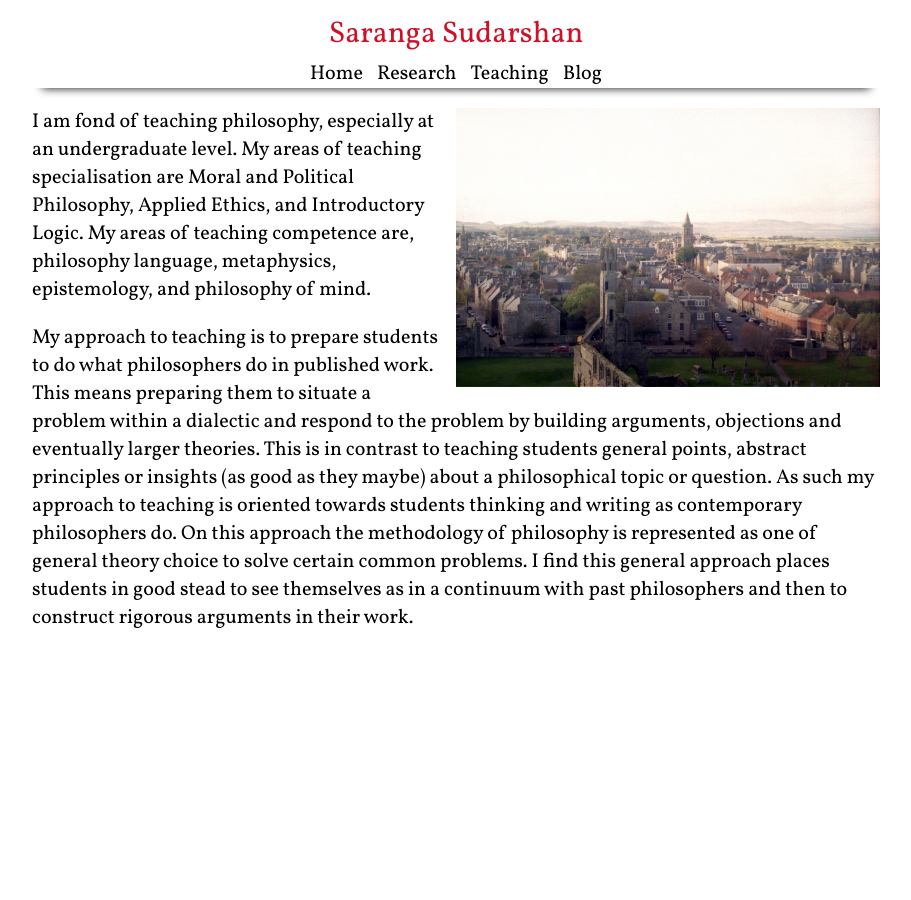
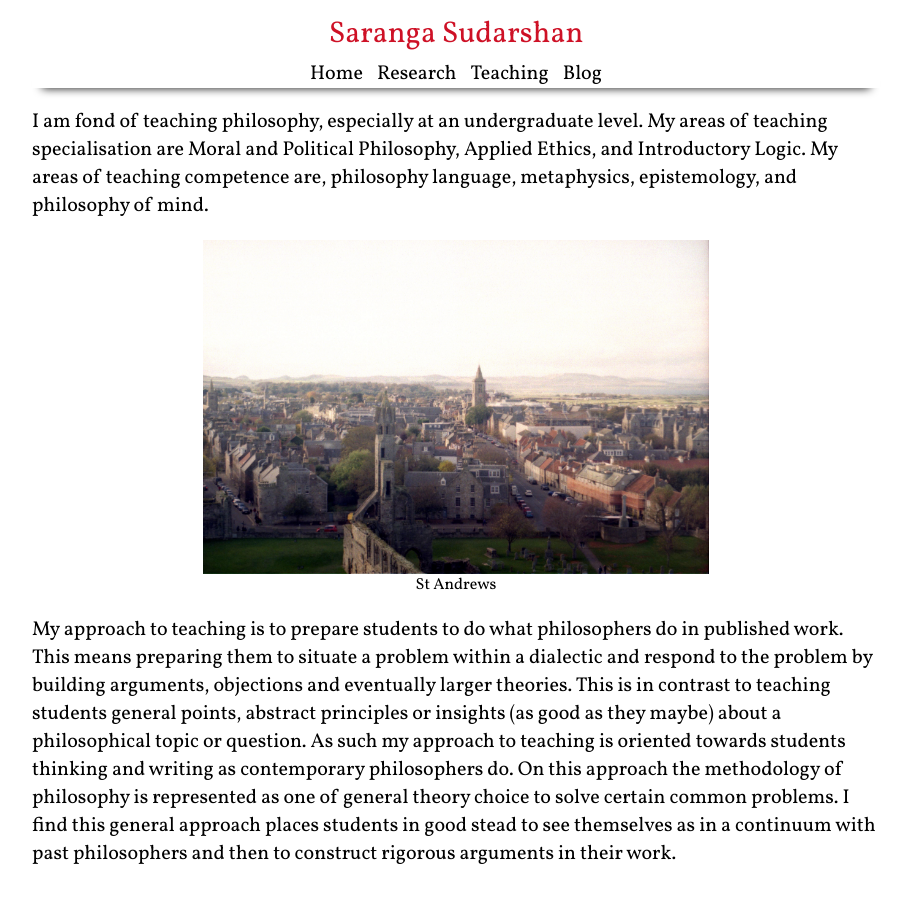
Before and after one commit to nsaranga/saranga.github.io, a Jekyll site: the page built from teaching.md, in a window 1280 px wide. Shown: the whole page, without its empty margins (184-1095 px from the left). Built offline with Jekyll 4.4.1, drawn with Linux system fonts in a browser that asks for light colours.

Commit message:
changes to file

```diff
--- a/assets/sswp.css
+++ b/assets/sswp.css
@@ -23,7 +23,7 @@ h1, h2{font-family:Vollkorn;font-weight:400;}
 p, li{font-family:Vollkorn;font-weight:400;font-size:20px;text-align:left;}
 a{color:#ce1126;font-family:Vollkorn;font-weight:400;text-decoration:none}
 a:hover{color:#ce1126;text-decoration:underline}
-img{max-width:66%;height:auto;}
+img{max-width:66%;height:auto;margin-left: auto;margin-right: auto;display:block;}
 @media only screen and (max-width: 600px) {img{max-width:100%;height:auto;}}
 
 /*
--- a/teaching.md
+++ b/teaching.md
@@ -4,7 +4,12 @@ title: Teaching
 permalink: /teaching/
 ---
 
-![profile](/assets/img020.jpg){:style="display:block;float:right;margin: 0px 0px 0px 10px;max-width:50%;height: auto;"} I am fond of teaching philosophy, especially at an undergraduate level. My areas of teaching specialisation are Moral and Political Philosophy, Applied Ethics, and Introductory Logic. My areas of teaching competence are, philosophy language, metaphysics, epistemology, and philosophy of mind.
+I am fond of teaching philosophy, especially at an undergraduate level. My areas of teaching specialisation are Moral and Political Philosophy, Applied Ethics, and Introductory Logic. My areas of teaching competence are, philosophy language, metaphysics, epistemology, and philosophy of mind.
+
+<figure style="text-align:center;">
+<img src="/assets/img020.jpg" alt="standrews"/>
+<figcaption> St Andrews </figcaption>
+</figure>
 
 <!--
 As a Tutor, my experience is in small-group teaching (5--10 students) for undergraduate modules in moral and political philosophy. This primarily involved teaching a mix of foundational moral philosophy (eg. Utilitarianism, Kantian Deontology, Contractualism and Virtue Ethics), applied ethics topics (eg. abortion and animal rights), and foundational political philosophy (eg. Liberalism, Democratic Theory, Distributive Justice, and Multiculturalism). I have also tutored undergraduate modules in introductory classical logic, philosophy of language, epistemology, metaphysics, and philosophy of mind.
```
Also changed, not shown: research.md (+5 -2 lines), 8 other files.
